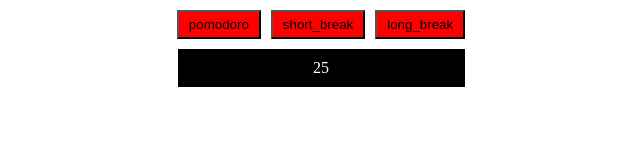
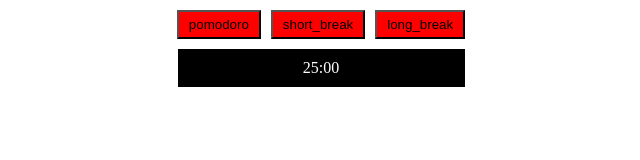
Before and after one commit to Taglat/Pomidoro, a React (Create React App) app in the folder react-pomidoro/: page / in a window 1280 px wide. Shown: the top 160 px of the page, without its empty margins (319-959 px from the left). Built offline with nearby package versions, Linux system fonts and the light colour scheme.

Commit message:
helper formateTime

```diff
--- a/react-pomidoro/package.json
+++ b/react-pomidoro/package.json
@@ -7,6 +7,7 @@
     "@testing-library/jest-dom": "^5.17.0",
     "@testing-library/react": "^13.4.0",
     "@testing-library/user-event": "^13.5.0",
+    "dayjs": "^1.11.10",
     "react": "^18.2.0",
     "react-dom": "^18.2.0",
     "react-redux": "^8.1.3",
--- a/react-pomidoro/src/components/Timer/Timer.jsx
+++ b/react-pomidoro/src/components/Timer/Timer.jsx
@@ -2,6 +2,7 @@ import cl from './Timer.module.css';
 import { useDispatch, useSelector } from "react-redux";
 import { useCallback } from "react";
 import { setMode } from "../../redux/timerSlice";
+import { formatTime } from '../../helpers/formatTime';
 
 const Timer = () => {
     const {mode, modes} = useSelector(state => state.timer);
@@ -18,7 +19,7 @@ const Timer = () => {
             })}
         </nav>
         <div className={cl.display}>
-            {modes[mode].time}
+            {formatTime(modes[mode].time)}
         </div>
     </div>
   )
--- /dev/null
+++ b/react-pomidoro/src/helpers/formatTime.js
@@ -0,0 +1,8 @@
+import dayjs from 'dayjs';
+import duration from "dayjs/plugin/duration";
+
+dayjs.extend(duration);
+
+export function formatTime(time) {
+    return dayjs.duration(time, 'seconds').format("mm:ss");
+}
--- a/react-pomidoro/src/redux/timerSlice.js
+++ b/react-pomidoro/src/redux/timerSlice.js
@@ -6,15 +6,15 @@ const initialState = {
     modes: {
         [POMODORO]: {
             id: POMODORO,
-            time: 25,
+            time: 25 * 60,
         },
         [SHORT_BREAK]: {
             id: SHORT_BREAK,
-            time: 10,
+            time: 10 * 60,
         },
         [LONG_BREAK]: {
             id: LONG_BREAK,
-            time: 5,
+            time: 5 * 60,
         },
     },
 }
```
Also changed, not shown: 1 other file (tests, documents, lock files or other folders).
